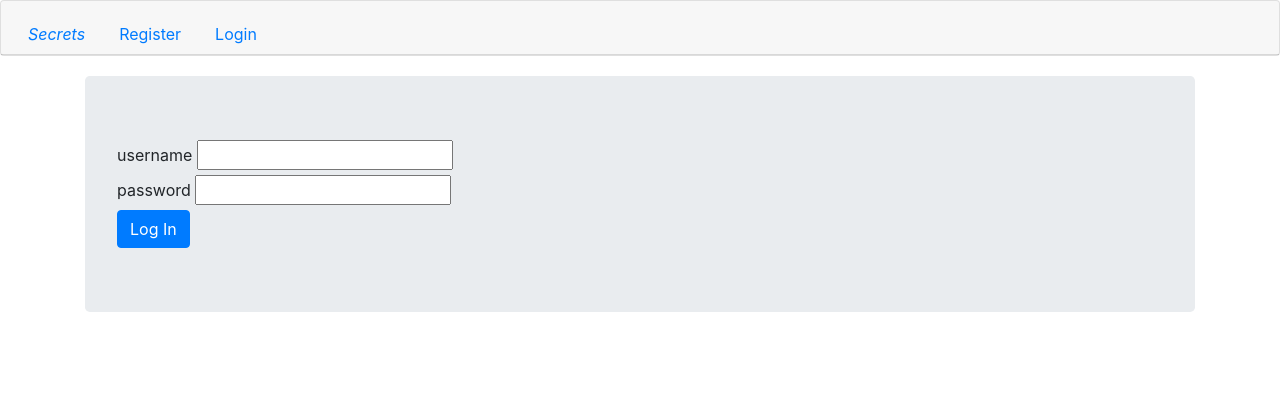
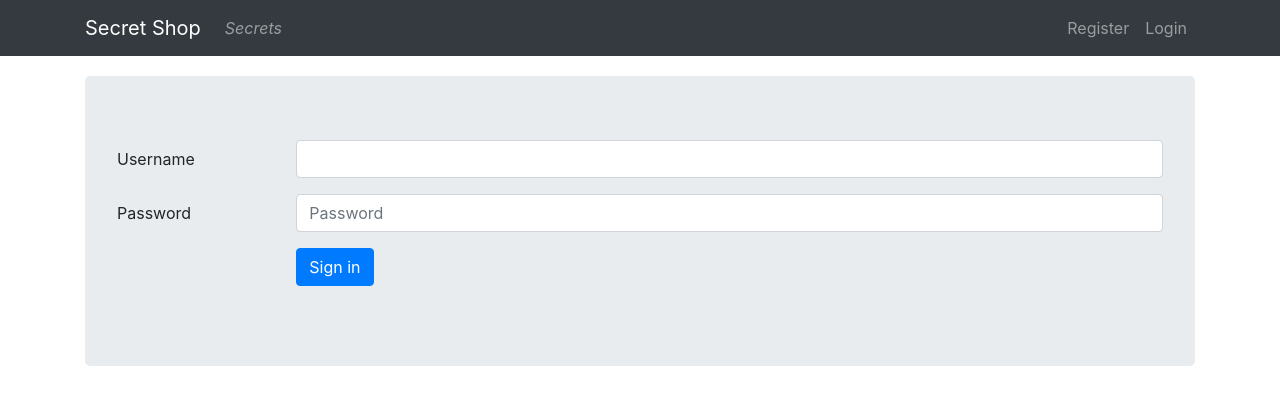
Before and after one commit to luciaeveberger/info_security, a Django app: page /login/ in a window 1280 px wide. Shown: the top 405 px of the page. Run offline with Django 3.2, Linux system fonts and the light colour scheme; some libraries are stand-ins or nearby versions.

Commit message:
modified navbar and login page for bootstrap 4

```diff
--- a/secretsapp/templates/secretsmodules/base.html
+++ b/secretsapp/templates/secretsmodules/base.html
@@ -9,7 +9,49 @@
         <title>Howdy!</title>
     </head>
     <body>
-        <div class="card text-center">
+
+
+
+
+      <nav class="navbar navbar-expand-md navbar-dark bg-dark">
+        <div class="container">
+    <a class="navbar-brand" href="#">Secret Shop</a>
+    <button class="navbar-toggler" type="button" data-toggle="collapse" data-target="#navbarColor01" aria-controls="navbarColor01" aria-expanded="false" aria-label="Toggle navigation">
+      <span class="navbar-toggler-icon"></span>
+    </button>
+
+    <div class="collapse navbar-collapse" id="navbarColor01">
+      <ul class="navbar-nav mr-auto">
+        <li class="nav-item">
+            <a class="nav-link" href="/"> <i>Secrets </i></a>
+        </li>
+
+      </ul>
+      <ul class="navbar-nav ml-auto">
+
+        {% if user.is_authenticated %}
+        <li class="nav-item">
+            <a class="nav-link" href="/cart">MyCart</a>
+        </li>
+        <li class="nav-item">
+            <a class="nav-link" href="{% url 'logout' %}">Logout</a>
+        </li>
+        {% else %}
+        <li class="nav-item">
+            <a class="nav-link" href="{% url 'secretsmodules:register' %}">Register</a>
+        </li>
+        <li class="nav-item">
+            <a class="nav-link" href="{% url 'login' %}">Login</a>
+        </li>
+        {% endif %}
+      </ul>
+    </div>
+    </div>
+  </nav>
+
+</div>
+      </nav>
+        <!-- <div class="card text-center">
             <div class="card-header">
                 <ul class="nav nav-tabs card-header-tabs">
                     <li class="nav-item">
@@ -32,11 +74,14 @@
                     {% endif %}
                 </ul>
             </div>
-        </div>
+        </div> -->
         <div class="card-body">
             <div class="container">
                 {% block content %}
                 {% endblock %}
             </div>
         </div>
+        <script src="https://code.jquery.com/jquery-3.2.1.slim.min.js" integrity="sha384-KJ3o2DKtIkvYIK3UENzmM7KCkRr/rE9/Qpg6aAZGJwFDMVNA/GpGFF93hXpG5KkN" crossorigin="anonymous"></script>
+<script src="https://cdnjs.cloudflare.com/ajax/libs/popper.js/1.12.3/umd/popper.min.js" integrity="sha384-vFJXuSJphROIrBnz7yo7oB41mKfc8JzQZiCq4NCceLEaO4IHwicKwpJf9c9IpFgh" crossorigin="anonymous"></script>
+<script src="https://maxcdn.bootstrapcdn.com/bootstrap/4.0.0-beta.2/js/bootstrap.min.js" integrity="sha384-alpBpkh1PFOepccYVYDB4do5UnbKysX5WZXm3XxPqe5iKTfUKjNkCk9SaVuEZflJ" crossorigin="anonymous"></script>
     </body>
--- a/secretsapp/templates/secretsmodules/login.html
+++ b/secretsapp/templates/secretsmodules/login.html
@@ -1,18 +1,36 @@
 {% extends "secretsmodules/base.html" %}
   {% block content %}
 
+
+
+
+
+
+
     <div class="jumbotron">
-        <form class="" action="" method="post">
-            {% csrf_token %}
-            <label for="username">username</label>
-            <input class="" type="text" name="username" value="" required>
-            <br>
-            <label for="password">password</label>
-            <input type="password" name="password" value="" required>
-            <br>
+      <form action="" method="post">
+          {% csrf_token %}
+        <div class="form-group row">
+          <label for="username" class="col-sm-2 col-form-label">Username</label>
+          <div class="col-sm-10">
+            <input type="text" name="username" value="" class="form-control" required>
+          </div>
+        </div>
+        <div class="form-group row">
+          <label for="password" class="col-sm-2 col-form-label">Password</label>
+          <div class="col-sm-10">
+            <input type="password" name="password" class="form-control" id="password" placeholder="Password">
+          </div>
             <input type="hidden" name = "bctch">
-            <input type="submit" class='btn btn-primary' value="Log In">
-        </form>
+        </div>
+
+        <div class="form-group row">
+          <div class="offset-sm-2 col-sm-10">
+            <button type="submit" class="btn btn-primary">Sign in</button>
+          </div>
+        </div>
+      </form>
+
     </div>
 
   {% endblock %}
```
Also changed, not shown: secretsapp/db.sqlite3.
